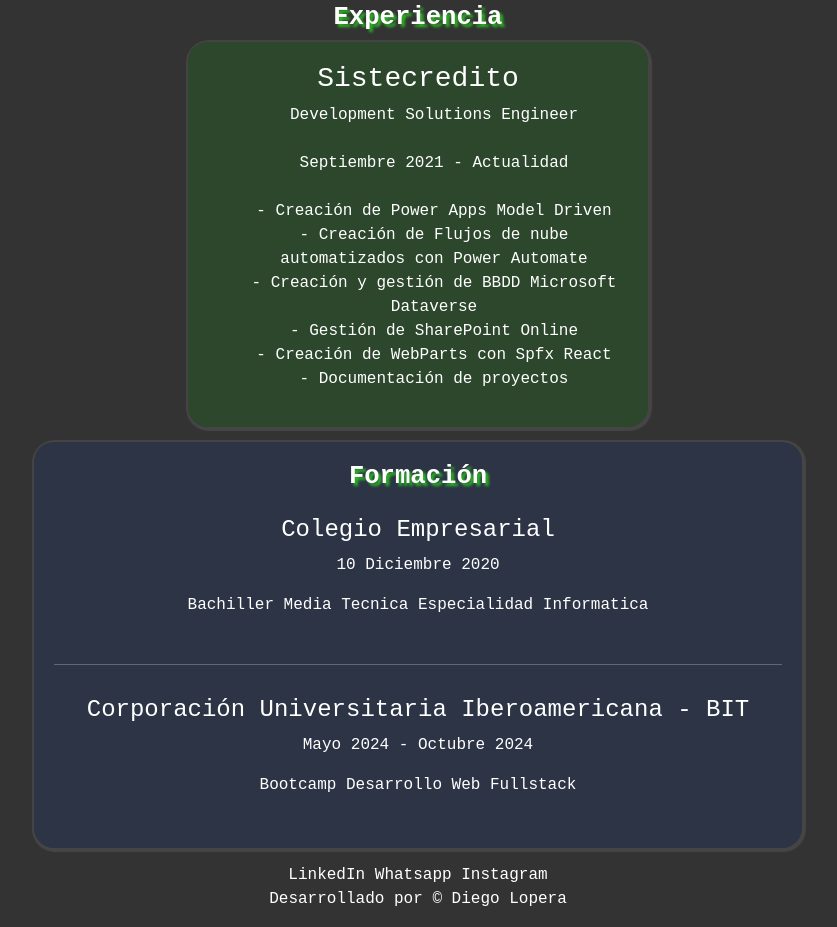
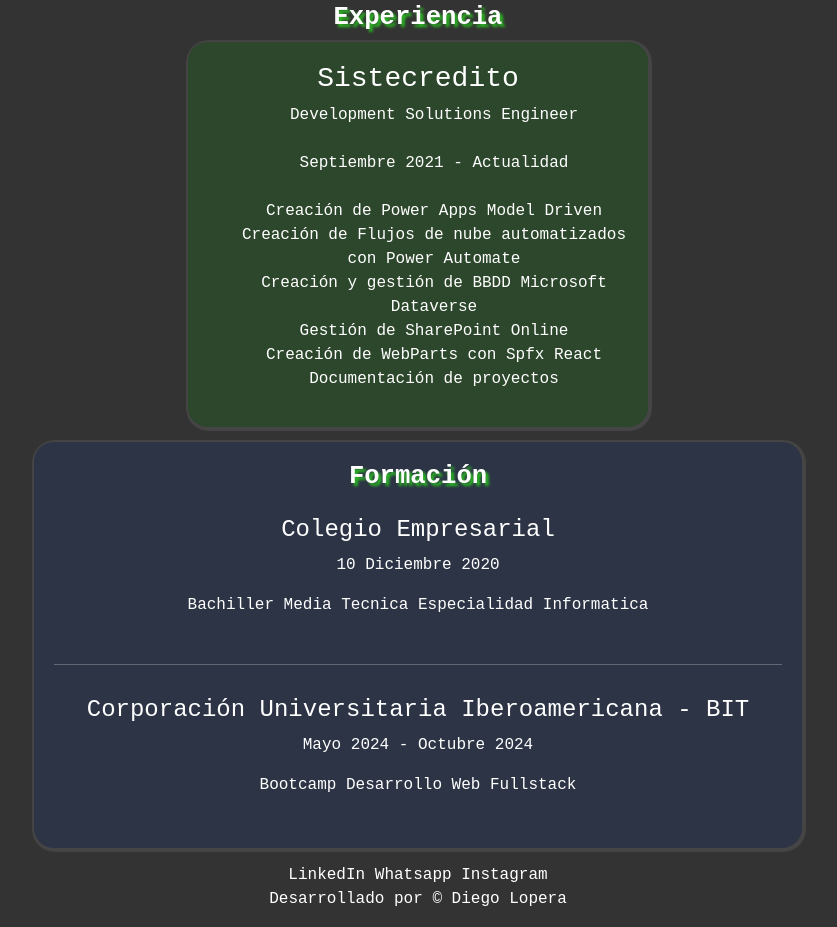
Before and after one commit to diego-lopera/Entregas, a plain HTML site: page entrega-2-portafolio/index.html in a window 1280 px wide. Shown: the part 1360-2287 px from the top of the page, without its empty margins (222-1059 px from the left). Drawn offline with nearby package versions, Linux system fonts and the light colour scheme.

Commit message:
ok commit

```diff
--- a/entrega-2-portafolio/index.html
+++ b/entrega-2-portafolio/index.html
@@ -23,7 +23,7 @@
 </head>
 
 <body>
-
+    <!-- Navegacion -->
     <header>
         <div class="containerHeader">
             <a href="#AboutMe">Sobre Mi</a>
@@ -35,6 +35,7 @@
     </header>
 
     <main>
+        <!-- Seccion de presentacion general -->
         <div class="containerPresentation">
             <h1>Diego Alexis Lopera Moncada</h1>
             <div class="containerNickName">
@@ -52,6 +53,7 @@
                 <img src="../entrega-2-portafolio/assets/banner.jpeg" alt="Desarrollo de software">
             </div>
         </div>
+        <!-- Seccion sobre mi -->
         <div class="containerAboutMeTitle">
             <h2>Sobre Mi</h2>
         </div>
@@ -68,6 +70,7 @@
             </p>
             <p id="item-2">Tengo 21 años</p>
         </div>
+        <!-- Seccion experiencia -->
         <div class="containerExperience" id="Experience">
             <div class="containerExperienceTitle">
                 <h2>Experiencia</h2>
@@ -79,15 +82,16 @@
                     <li><br></li>
                     <li>Septiembre 2021 - Actualidad</li>
                     <li><br></li>
-                    <li>- Creación de Power Apps Model Driven</li>
-                    <li>- Creación de Flujos de nube automatizados con Power Automate</li>
-                    <li>- Creación y gestión de BBDD Microsoft Dataverse</li>
-                    <li>- Gestión de SharePoint Online</li>
-                    <li>- Creación de WebParts con Spfx React</li>
-                    <li>- Documentación de proyectos</li>
+                    <li>Creación de Power Apps Model Driven</li>
+                    <li>Creación de Flujos de nube automatizados con Power Automate</li>
+                    <li>Creación y gestión de BBDD Microsoft Dataverse</li>
+                    <li>Gestión de SharePoint Online</li>
+                    <li>Creación de WebParts con Spfx React</li>
+                    <li>Documentación de proyectos</li>
                 </ul>
             </div>
         </div>
+        <!-- seccion formacion -->
         <div class="containerFormation" id="Formation">
             <div class="containerFormationTitle">
                 <h2>Formación</h2>
@@ -106,6 +110,7 @@
         </div>
     </main>
 
+    <!-- footer -->
     <footer id="ContactMe">
         <a href="https://www.linkedin.com/in/diego-lopera/">LinkedIn</a>
         <a href="https://wa.link/jt917e">Whatsapp</a>
```
